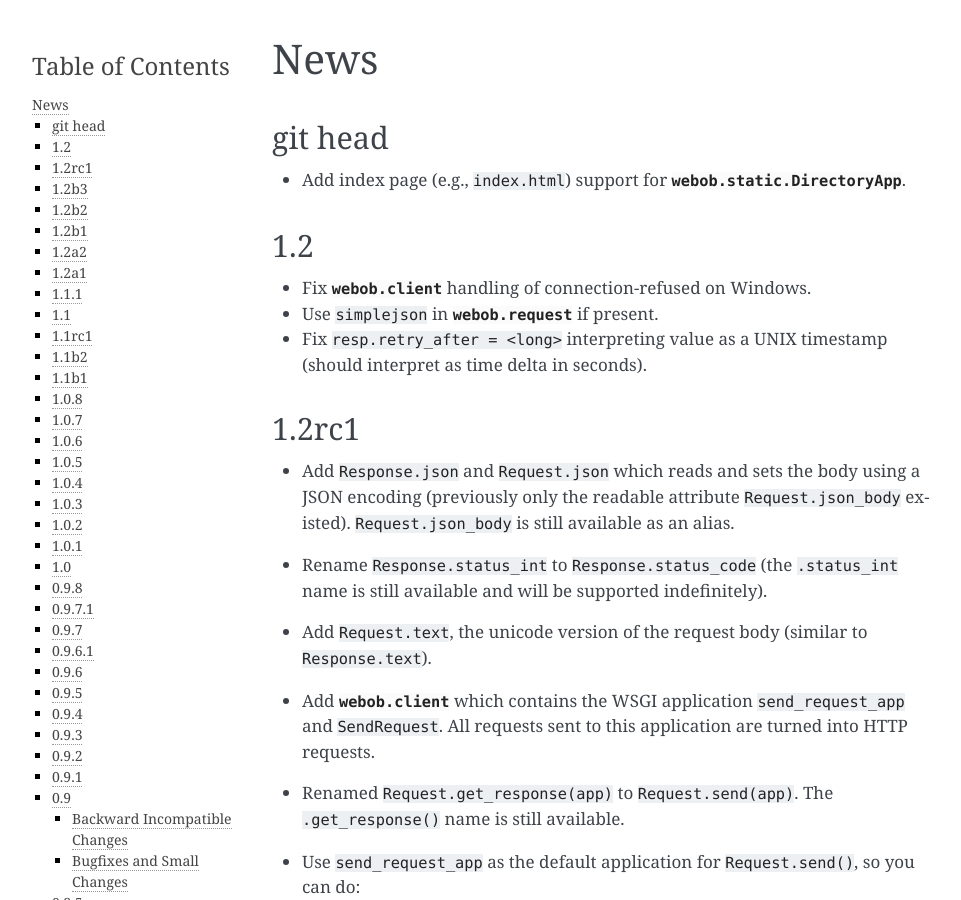
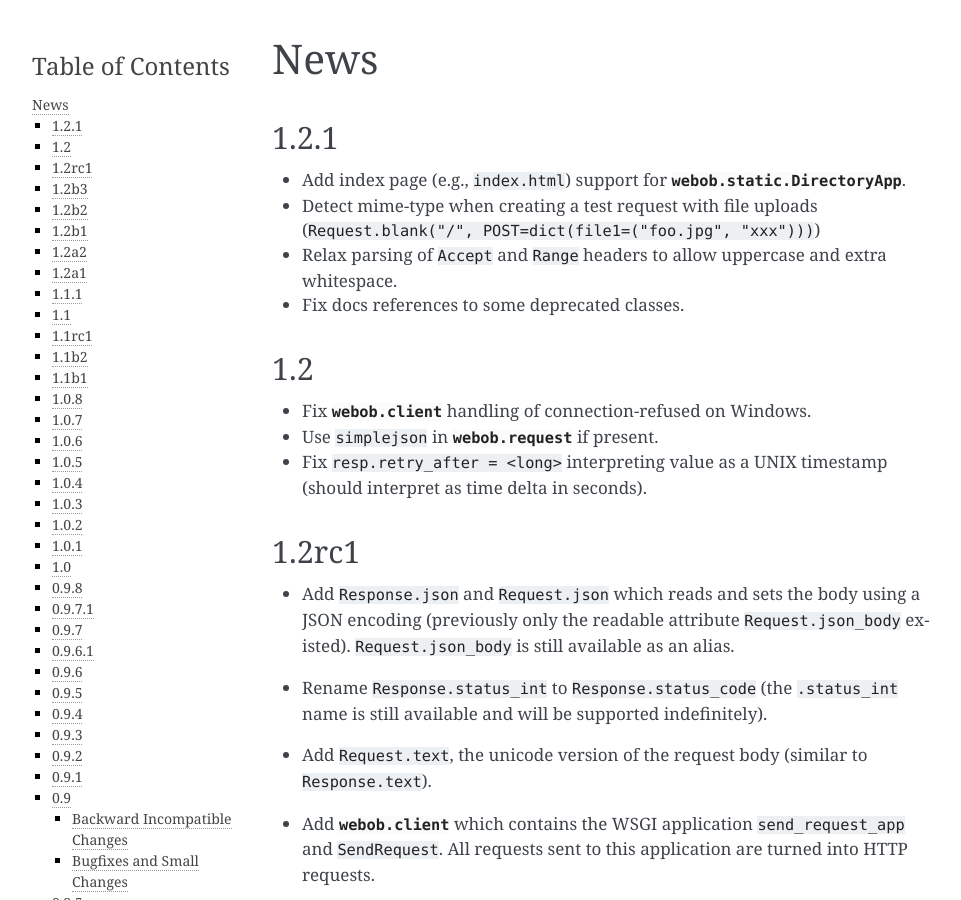
Before and after one commit to Pylons/webob, a Sphinx documentation site: the page built from docs/news.txt, in a window 1280 px wide and 900 px high. Shown: the whole window, without its empty margins (148-1109 px from the left). Built offline with Sphinx 7.4.7, drawn with Linux system fonts in a browser that asks for light colours.

Commit message:
update news.txt

```diff
--- a/docs/news.txt
+++ b/docs/news.txt
@@ -1,11 +1,20 @@
 News
 ====
 
-git head
+1.2.1
 ------------
 
 * Add index page (e.g., ``index.html``) support for
   :class:`webob.static.DirectoryApp`.
+
+* Detect mime-type when creating a test request with file uploads
+  (``Request.blank("/", POST=dict(file1=("foo.jpg", "xxx")))``)
+
+* Relax parsing of ``Accept`` and ``Range`` headers to allow
+  uppercase and extra whitespace.
+
+* Fix docs references to some deprecated classes.
+
 
 1.2
 ------------
```
